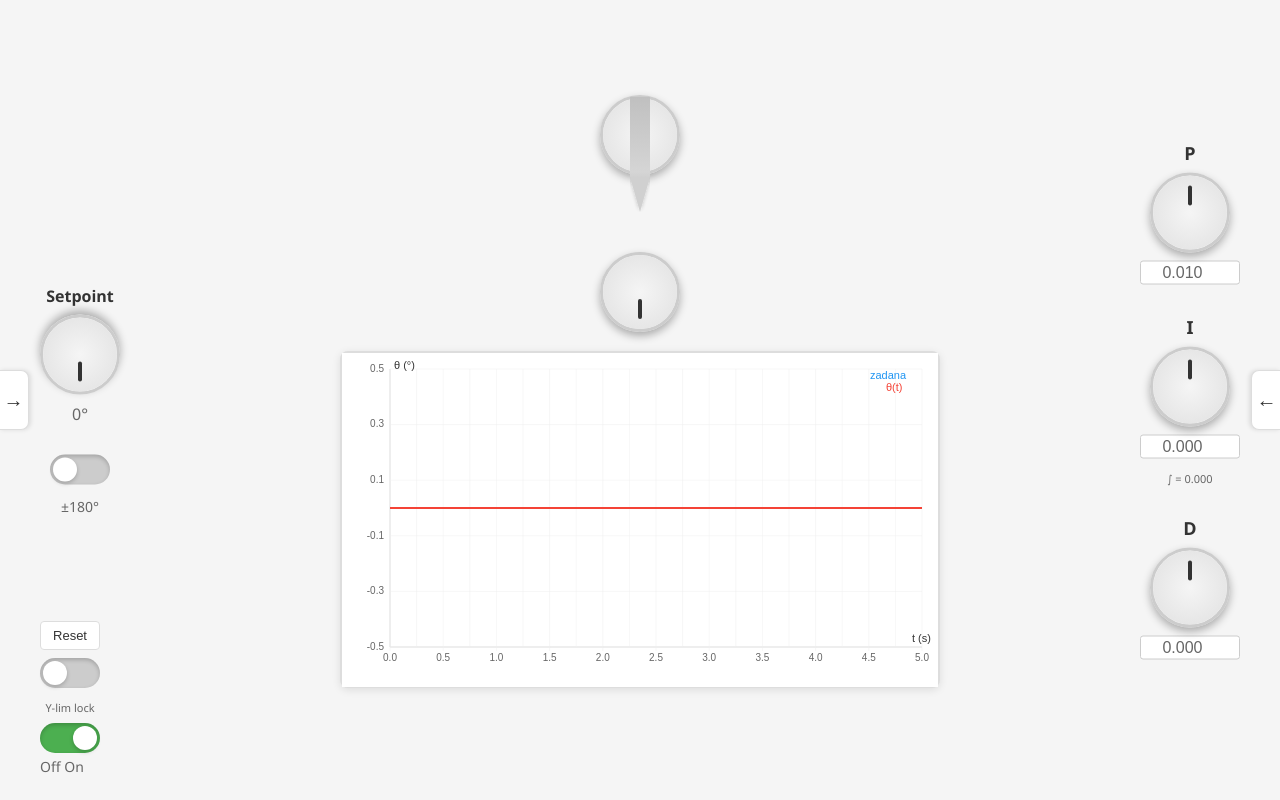
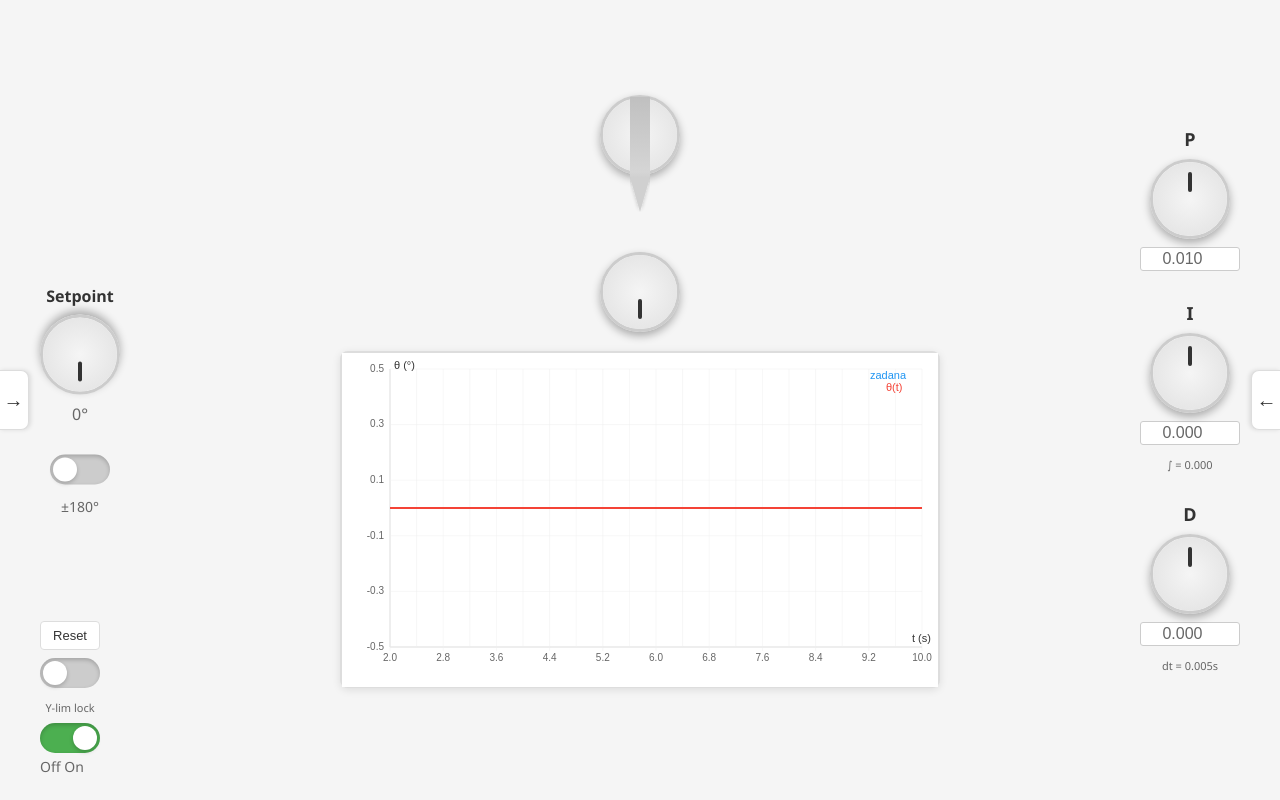
Before and after one commit to MSZ98/needlesim, a plain HTML site: page index.html in a window 1280 px wide. Drawn offline with Linux system fonts and the light colour scheme.

Commit message:
feat: Add dt display

```diff
--- a/index.html
+++ b/index.html
@@ -159,6 +159,7 @@
                 </div>
             </div>
             <input type="number" class="knob-value" id="d-value" step="0.001" value="0.000">
+            <div id="dt-value" style="margin-top: 4px; font-size: 11px; color: #666; user-select: none;">dt = —</div>
         </div>
     </div>
 
--- a/js/control/simulation.js
+++ b/js/control/simulation.js
@@ -30,6 +30,7 @@ class Simulation {
         if (this.run) {
             const angle = this.motor.getMotorAngle();
             const dt = this.calculateDt();
+            this.updateDtDisplay(dt);
             const u = this.pidController.compute(this.setpoint, angle, dt);
             if (this.needleLoad) this.motor.step_asymptotic(u, dt);
             else this.motor.step_nonasymptotic(u, dt);
@@ -68,6 +69,17 @@ class Simulation {
         if (integralElement) {
             integralElement.textContent = `∫ = ${integralValue.toFixed(3)}`;
         }
+    }
+
+    updateDtDisplay(dt) {
+        if (this.dtSamples === undefined) this.dtSamples = [];
+        this.dtSamples.push(dt);
+        if (this.dtSamples.length > 30) {
+            this.dtSamples.shift();
+        }
+        const averageDt = this.dtSamples.reduce((a, b) => a + b, 0) / this.dtSamples.length;
+        const dtElement = document.getElementById('dt-value');
+        if (dtElement) dtElement.textContent = `dt = ${averageDt.toFixed(3)}s`;
     }
 
     reset() {
--- a/js/main.js
+++ b/js/main.js
@@ -104,4 +104,4 @@ setInterval(() => {
     simulation.setClampingEnabled(clampingToggle.isActive());
     simulation.setSaturationEnabled(saturationToggle.isActive());
     simulation.step();
-}, 10);
+}, 5);
```
